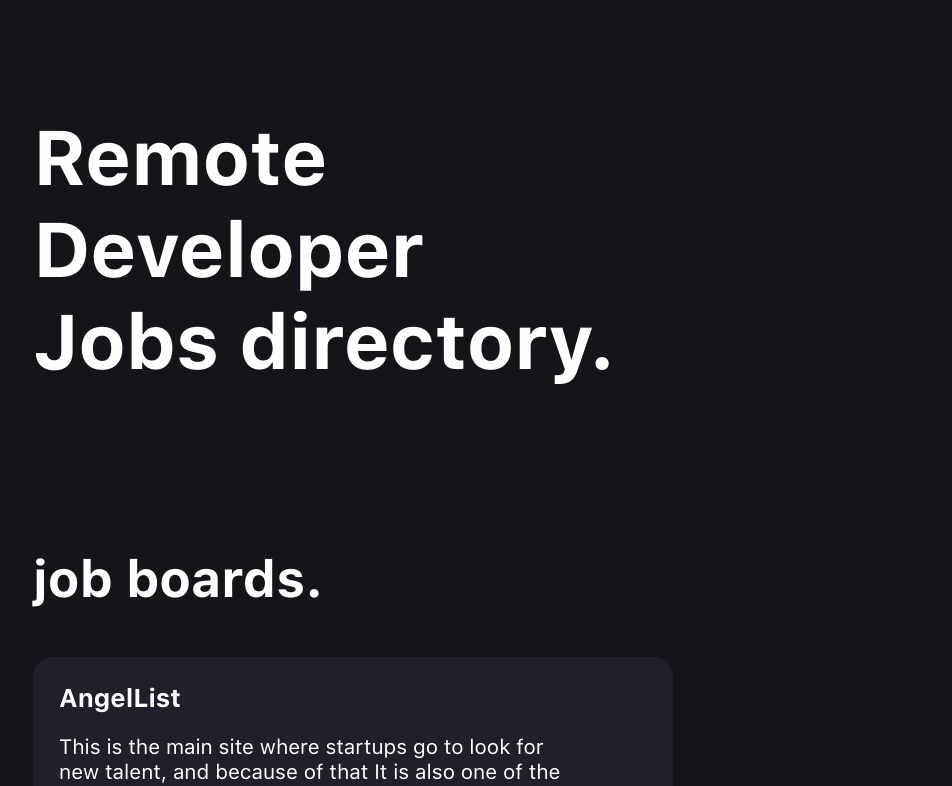
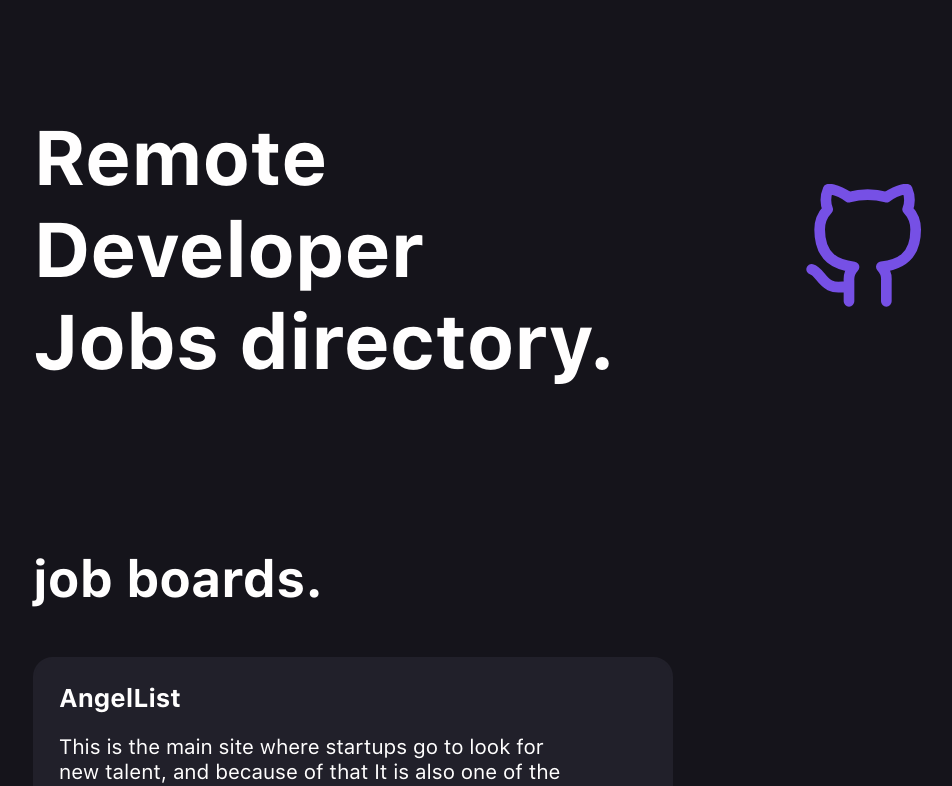
Before and after one commit to Azymack/Remote-Developer-jobs-directory, a Next.js app: page / in a window 1280 px wide. Shown: the top 786 px of the page, without its empty margins (95-1047 px from the left). Built offline with nearby package versions, Linux system fonts and the light colour scheme; no server answers.

Commit message:
add react icon

```diff
--- a/layout/Footer.module.scss
+++ b/layout/Footer.module.scss
@@ -22,6 +22,7 @@
 }
 
 .copyrightContainer {
+  align-items: center;
   display: flex;
   margin-top: 10vh;
 }
@@ -29,3 +30,19 @@
 .copyText {
   font-size: 1.2rem;
 }
+
+.tsIcon {
+  color: $typescript;
+  font-size: 2rem;
+  margin: 0 1rem;
+}
+
+.ghIcon {
+  color: $purple;
+  font-size: 3rem;
+  margin: 0 1rem;
+
+  &:hover {
+    color: $pink;
+  }
+}
--- a/layout/Footer.tsx
+++ b/layout/Footer.tsx
@@ -1,3 +1,6 @@
+import { FiGithub } from "react-icons/fi";
+import { SiTypescript } from "react-icons/si";
+
 import styles from "./Footer.module.scss";
 
 const Footer: React.FC = () => (
@@ -7,6 +10,14 @@ const Footer: React.FC = () => (
       <h2 className={styles.title}>Developer</h2>
       <h2 className={styles.title}>Jobs directory.</h2>
     </div>
+    <div className={styles.copyrightContainer}>
+      <p className={styles.copyText}>Built with</p>
+      <SiTypescript className={styles.tsIcon} />
+      <p className={styles.copyText}>and ☕️. Open-sourced at</p>
+      <a href="https://github.com/ugglr/Remote-Junior-Developer-jobs-directory">
+        <FiGithub className={styles.ghIcon} />
+      </a>
+    </div>
   </footer>
 );
 
--- a/package.json
+++ b/package.json
@@ -11,7 +11,8 @@
   "dependencies": {
     "next": "12.2.5",
     "react": "18.2.0",
-    "react-dom": "18.2.0"
+    "react-dom": "18.2.0",
+    "react-icons": "^4.4.0"
   },
   "devDependencies": {
     "@types/gtag.js": "^0.0.11",
--- /dev/null
+++ b/pages/home/components/Hero.module.scss
@@ -0,0 +1,27 @@
+@import "../../../styles/colors";
+
+.hero {
+  align-items: center;
+  display: flex;
+  margin-top: 14vh;
+  justify-content: space-between;
+}
+.leftContainer {
+  flex: 3;
+}
+.title {
+  font-size: 6vw;
+}
+
+.rightContainer {
+  flex: 1;
+}
+
+.ghIcon {
+  color: $purple;
+  font-size: 10vw;
+
+  &:hover {
+    color: $pink;
+  }
+}
--- /dev/null
+++ b/pages/home/components/Hero.tsx
@@ -0,0 +1,24 @@
+import { FiGithub } from "react-icons/fi";
+
+import styles from "./Hero.module.scss";
+
+const Hero = () => (
+  <div className={styles.hero}>
+    <div className={styles.leftContainer}>
+      <h1 className={styles.title}>Remote</h1>
+      <h1 className={styles.title}>Developer</h1>
+      <h1 className={styles.title}>Jobs directory.</h1>
+    </div>
+    <div className={styles.rightContainer}>
+      <a
+        href="https://github.com/ugglr/Remote-Junior-Developer-jobs-directory"
+        target="_blank"
+        rel="noreferrer"
+      >
+        <FiGithub className={styles.ghIcon} />
+      </a>
+    </div>
+  </div>
+);
+
+export default Hero;
--- a/pages/index.tsx
+++ b/pages/index.tsx
@@ -4,6 +4,7 @@ import Card from "../components/Card";
 import { freelancePlatforms, jobBoards, slackChannels } from "../content";
 
 import styles from "../styles/Home.module.scss";
+import Hero from "./home/components/Hero";
 
 const Home: NextPage = () => {
   return (
@@ -18,11 +19,7 @@ const Home: NextPage = () => {
       </Head>
 
       <main>
-        <div className={styles.hero}>
-          <h1 className={styles.title}>Remote</h1>
-          <h1 className={styles.title}>Developer</h1>
-          <h1 className={styles.title}>Jobs directory.</h1>
-        </div>
+        <Hero />
 
         {/* %%%% Job boards %%%%%% */}
         <div className={styles.section}>
--- a/styles/Home.module.scss
+++ b/styles/Home.module.scss
@@ -1,9 +1,3 @@
-.hero {
-  margin-top: 14vh;
-}
-.title {
-  font-size: 6vw;
-}
 .section {
   margin-top: 10rem;
 }
```
Also changed, not shown: 1 other file (tests, documents, lock files or other folders).
